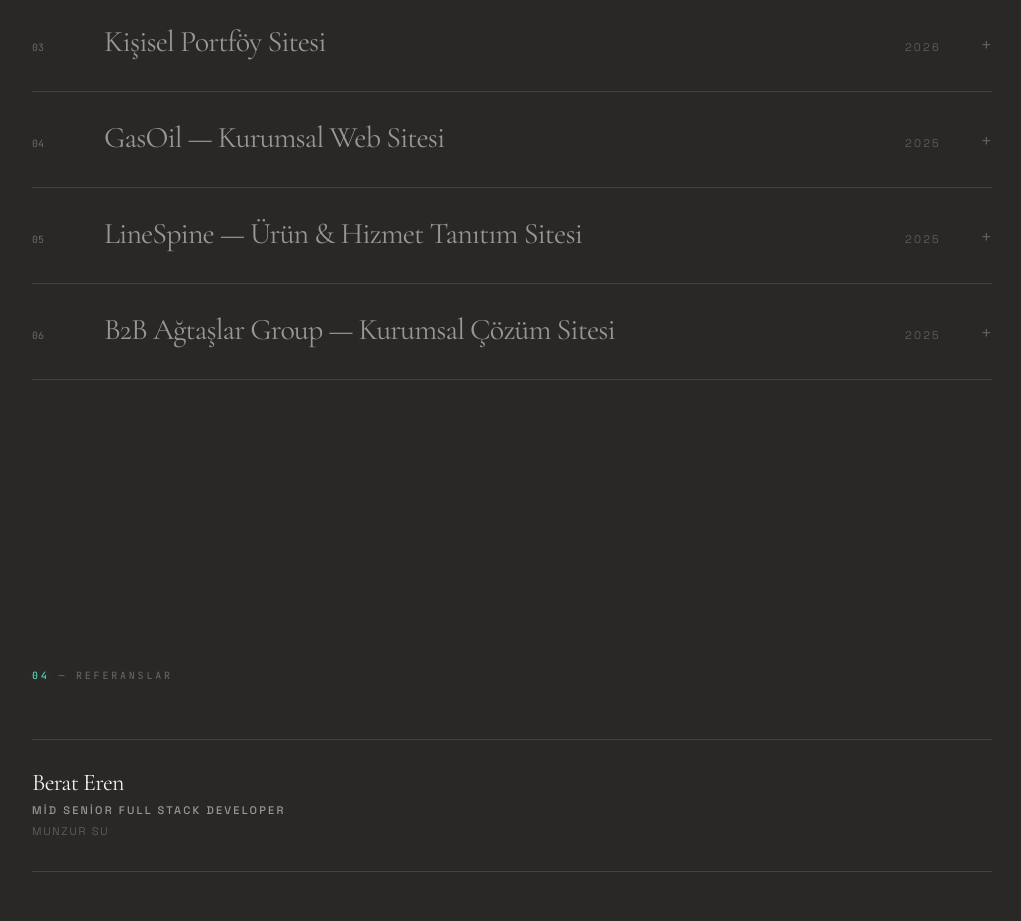
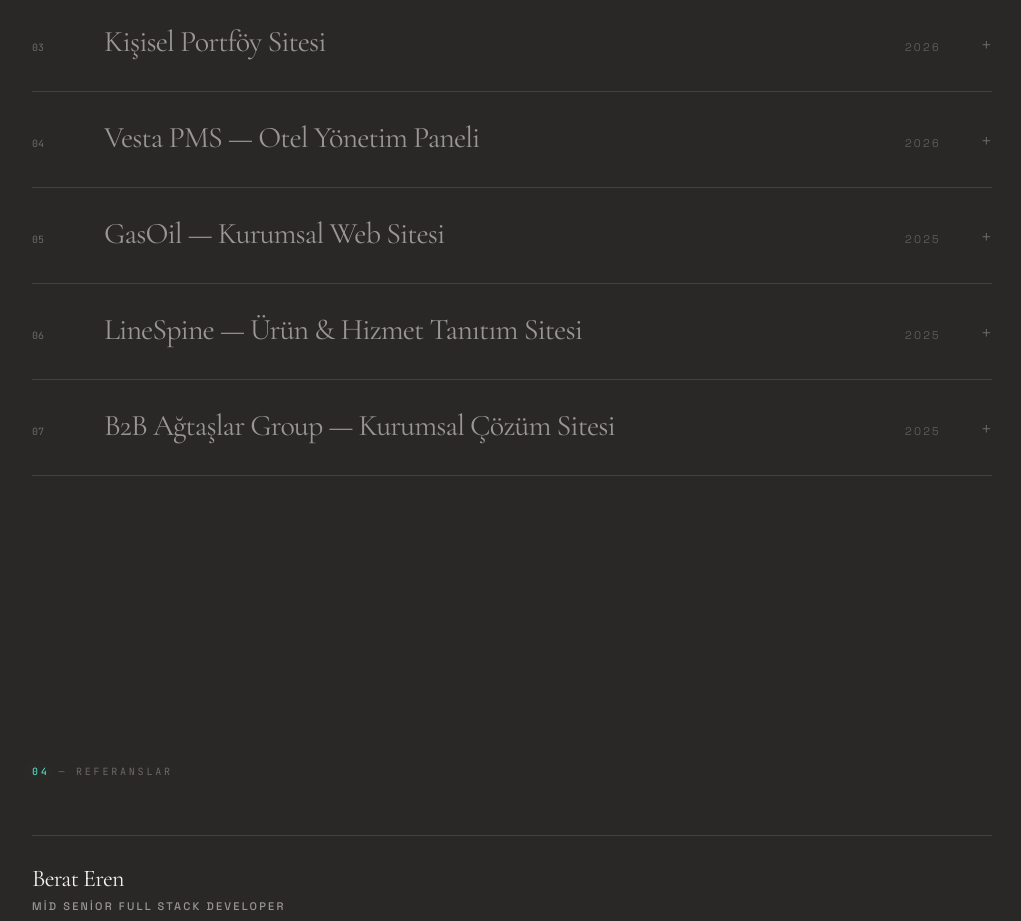
Before and after one commit to ozgegumus1/ozgegumus-portfolio, a React (Vite) app: page / in a window 1280 px wide. Shown: the part 1960-2881 px from the top of the page, without its empty margins (128-1149 px from the left). Built offline with nearby package versions, Linux system fonts and the light colour scheme.

Commit message:
yeniproje

```diff
--- a/src/data/portfolioData.ts
+++ b/src/data/portfolioData.ts
@@ -111,6 +111,16 @@ export const projects: Project[] = [
     githubUrl: 'https://github.com/ozgegumus1',
   },
   {
+    id: 'vesta-pms',
+    title: 'Vesta PMS — Otel Yönetim Paneli',
+    description:
+      'Vesta, otelcilik sektöründeki operasyonel süreçleri ve yasal yükümlülükleri frontend mimarisi üzerinde simüle eden modern bir Otel Yönetim Paneli (PMS) çalışmasıdır. Kullanıcıların oda durumlarını dinamik olarak izleyebildiği canlı bir resepsiyon matrisi ve hızlı check-in/check-out akışları barındırır. Projenin odak noktası, resepsiyona girişi yapılan misafirlerin verilerini işleyerek asenkron süreçlerle resmi onay kodları üreten sanal bir KBS modülünü merkezi bir state yönetimiyle senkronize çalıştırmasıdır. Tasarım tarafında göz yormayan, siber-koyu tonlarda ve glassmorphism efektlerine sahip modern bir kullanıcı arayüzü sunar.',
+    year: '2026',
+    techStack: ['React', 'TypeScript', 'Tailwind CSS', 'Vite'],
+    githubUrl: 'https://github.com/ozgegumus1/vesta-pms',
+    liveUrl: 'https://vesta-pms.vercel.app',
+  },
+  {
     id: 'gasoil',
     title: 'GasOil — Kurumsal Web Sitesi',
     description:
```
